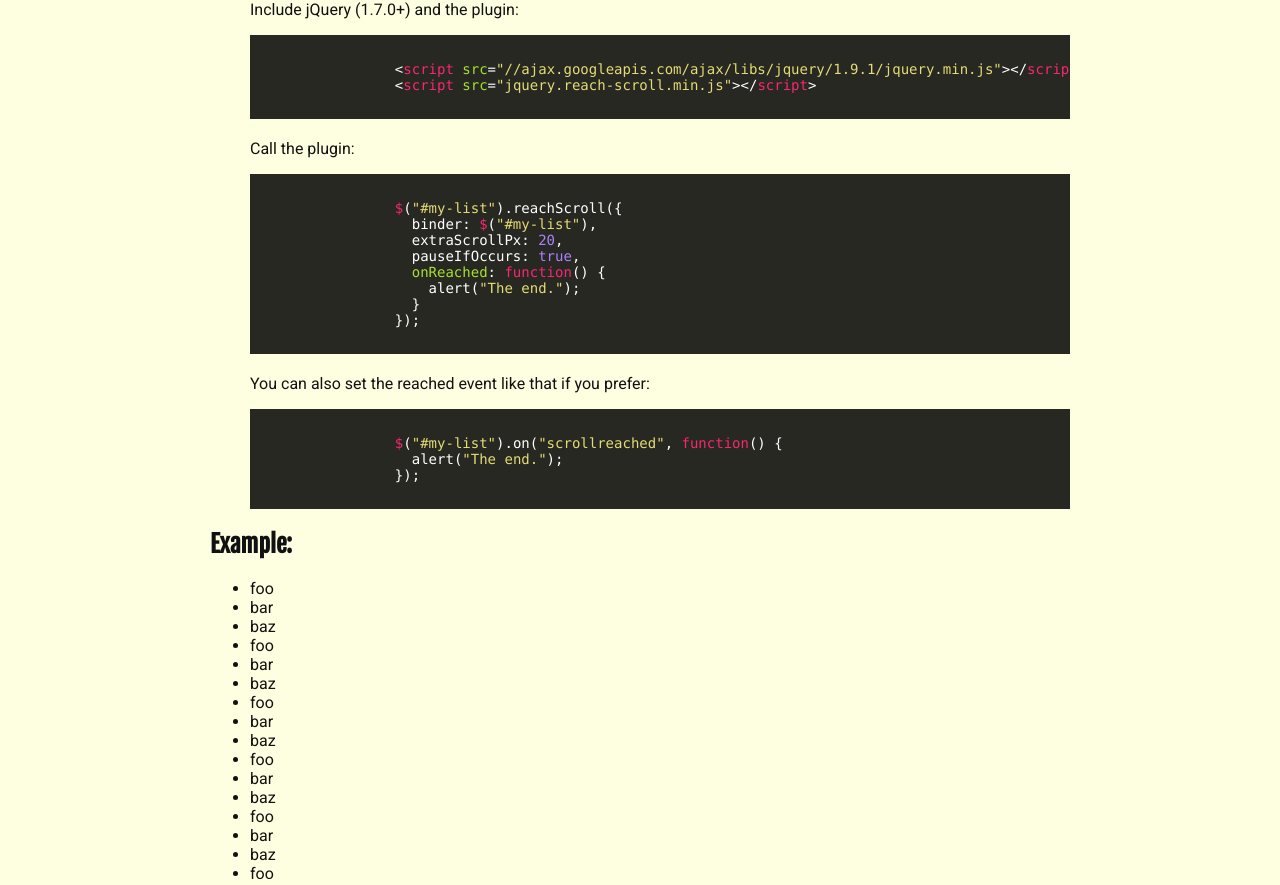
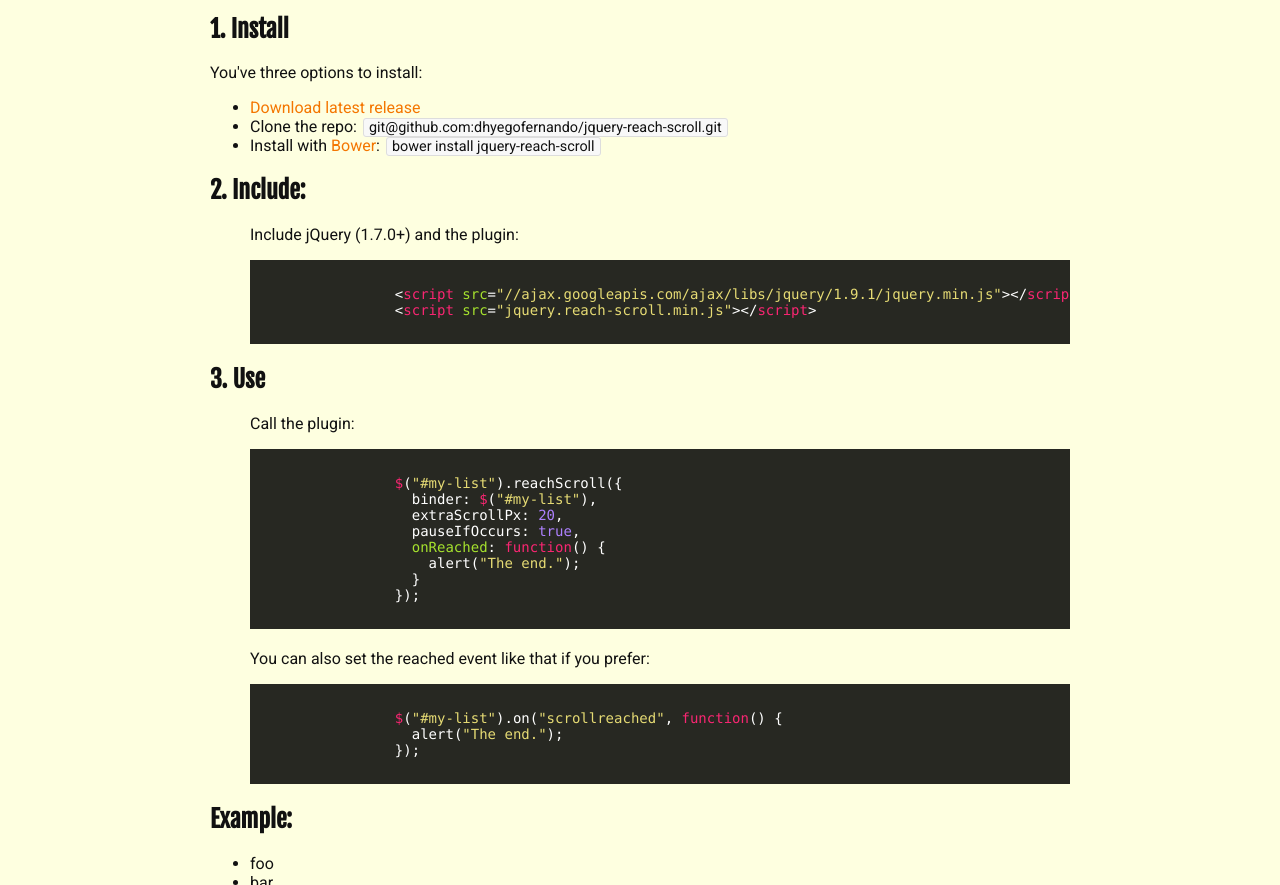
Before and after one commit to dhyegocalota/jquery-reach-scroll, a website: page demo/index.html in a window 1280 px wide. Shown: the part 452-1337 px from the top of the page. Drawn offline with nearby package versions, Linux system fonts and the light colour scheme.

Commit message:
Add steps in the demo

```diff
--- a/demo/css/style.css
+++ b/demo/css/style.css
@@ -127,6 +127,15 @@
     overflow: auto;
   }
 
-  #code ul {
+  .step {
     list-style: none;
   }
+
+  .simple-code {
+    margin: 0 2px;
+    padding: 0 5px;
+    background-color: #f8f8f8;
+    border: 1px solid #ddd;
+    border-radius: 3px;
+    font-size: .9em;
+  }
--- a/demo/index.html
+++ b/demo/index.html
@@ -40,10 +40,19 @@
       </ul>
     </header>
     <div class="clearfix">
+      <h1>Follow these simple steps to install:</h1>
+      <div id="install">
+        <h2>1. Install</h2>
+        <p>You've three options to install:</p>
+        <ul>
+          <li><a href="https://github.com/dhyegofernando/jquery-reach-scroll/releases" target="_blank">Download latest release</a></li>
+          <li>Clone the repo: <span class="simple-code">git@github.com:dhyegofernando/jquery-reach-scroll.git</span></li>
+          <li>Install with <a href="http://bower.io/" target="_blank">Bower</a>: <span class="simple-code">bower install jquery-reach-scroll</span></li>
+        </ul>
+      </div>
       <div id="code">
-        <h2>Usage:</h2>
-        <ul>
-          <!-- Step 1 -->
+        <h2>2. Include:</h2>
+        <ul class="step">
           <li>
             <p>Include jQuery (1.7.0+) and the plugin:</p>
             <pre>
@@ -53,7 +62,11 @@
               </code>
             </pre>
           </li>
-          <!-- Step 2 -->
+        </ul>
+      </div>
+      <div id="usage">
+        <h2>3. Use</h2>
+        <ul class="step">
           <li>
             <p>Call the plugin:</p>
             <pre>
@@ -78,8 +91,6 @@
             </pre>
           </li>
         </ul>
-      </div>
-      <div id="usage">
         <h2>Example:</h2>
         <ul id="my-list"></ul>
       </div>
```
Also changed, not shown: demo/js/jquery.reach-scroll.min.js (+1 -1 lines).
